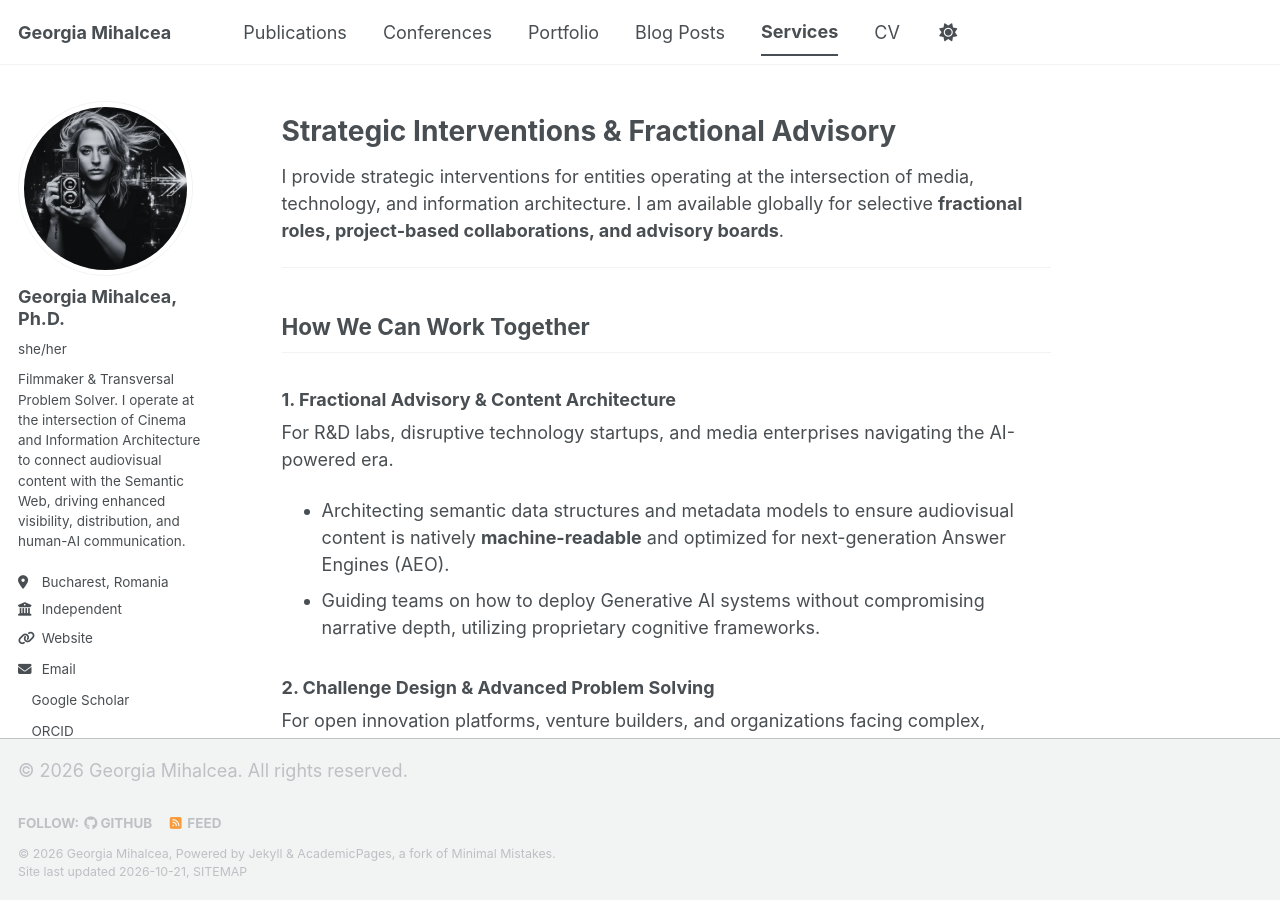
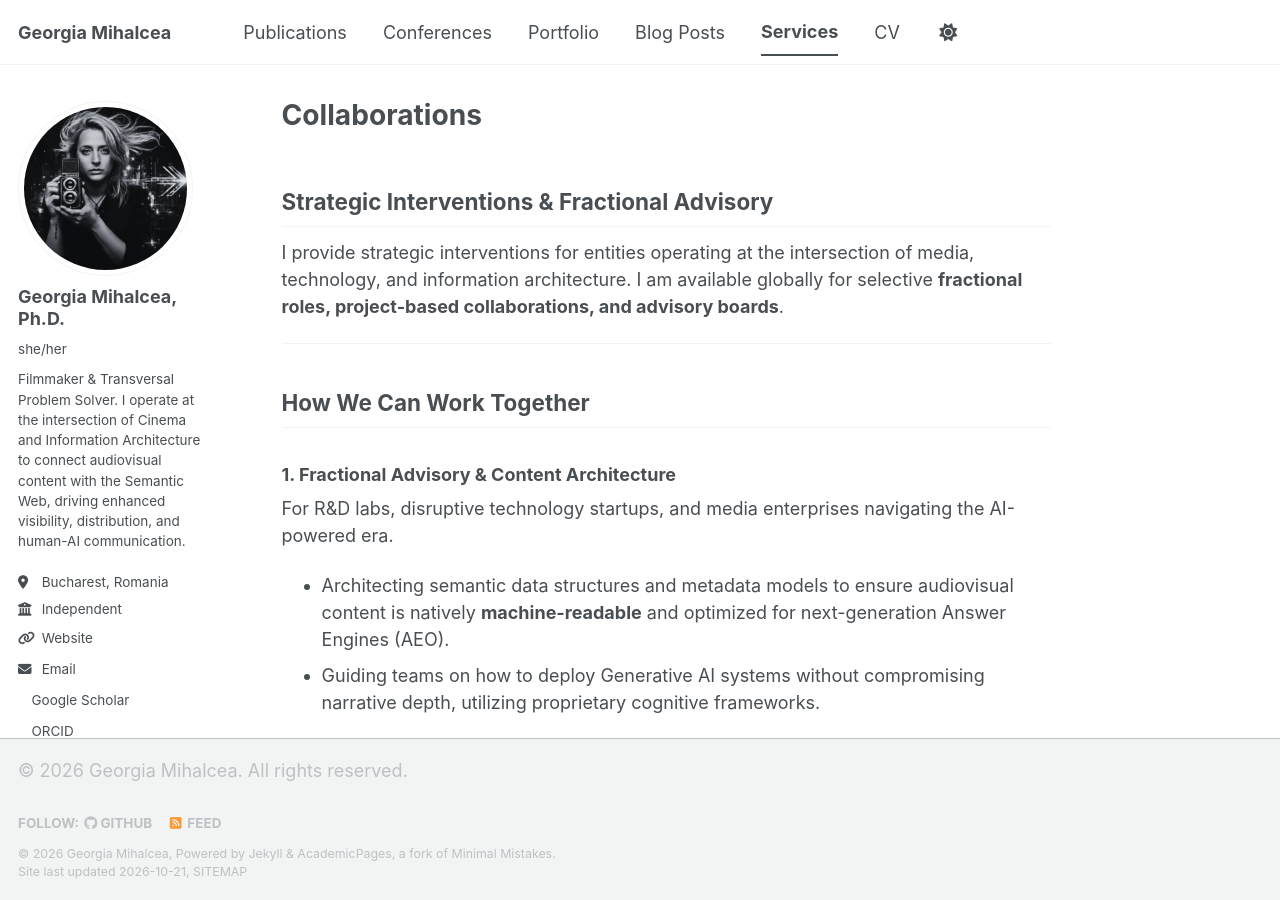
Before and after one commit to GeorgiaMihalcea/georgiamihalcea.github.io, a Jekyll site: the page built from _pages/services.md, in a window 1280 px wide and 900 px high. Built offline with Jekyll 4.4.1, drawn with Linux system fonts in a browser that asks for light colours; a style sheet for code colours, icons or effects is not loaded.

Commit message:
Update title and heading in services page

```diff
--- a/_pages/services.md
+++ b/_pages/services.md
@@ -1,11 +1,11 @@
 ---
 layout: single
-title: ""
+title: "Collaborations"
 permalink: /services/
 author_profile: true
 ---
 
-# Strategic Interventions & Fractional Advisory
+## Strategic Interventions & Fractional Advisory
 
 I provide strategic interventions for entities operating at the intersection of media, technology, and information architecture. I am available globally for selective **fractional roles, project-based collaborations, and advisory boards**.
 
```
